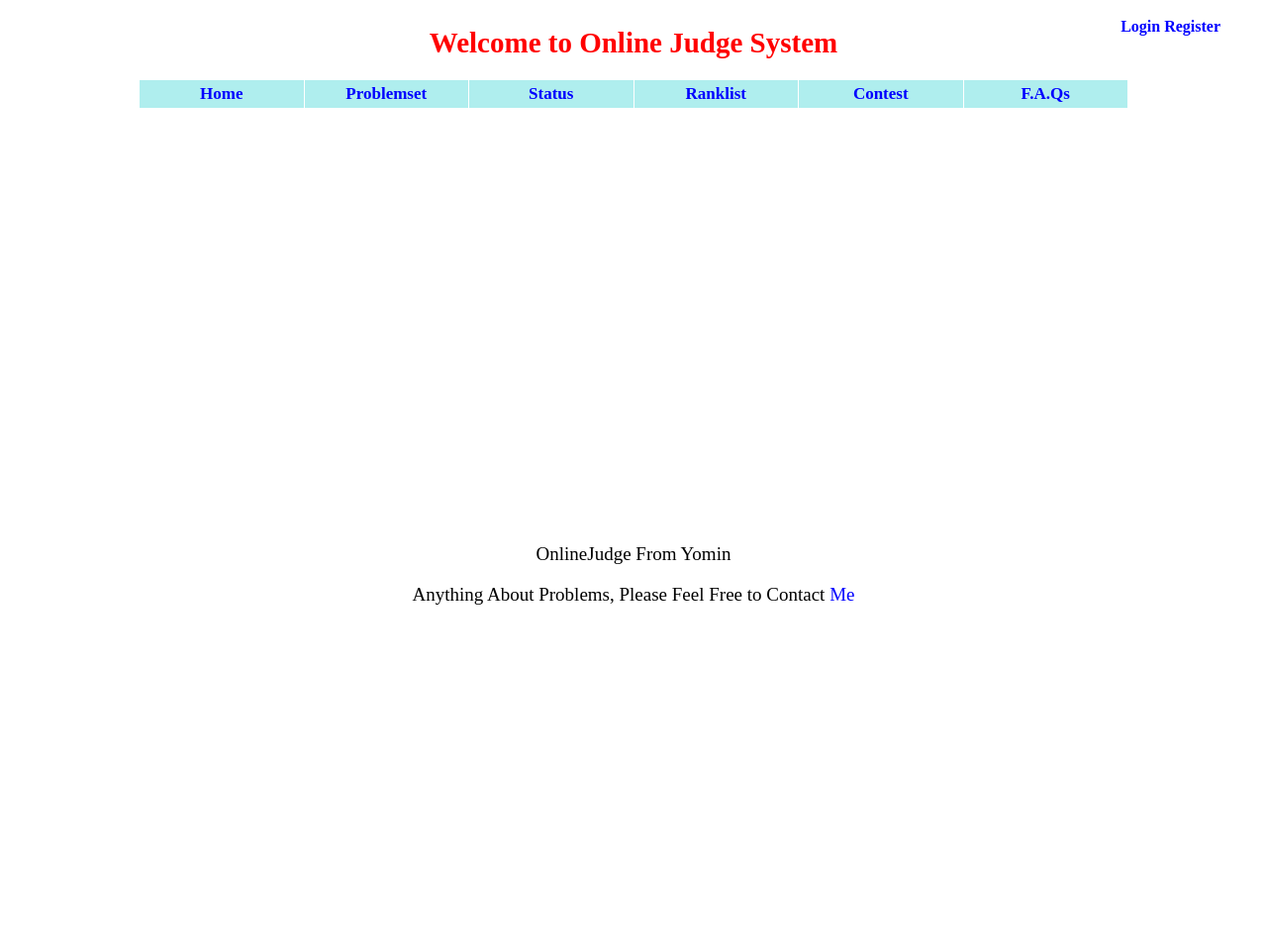
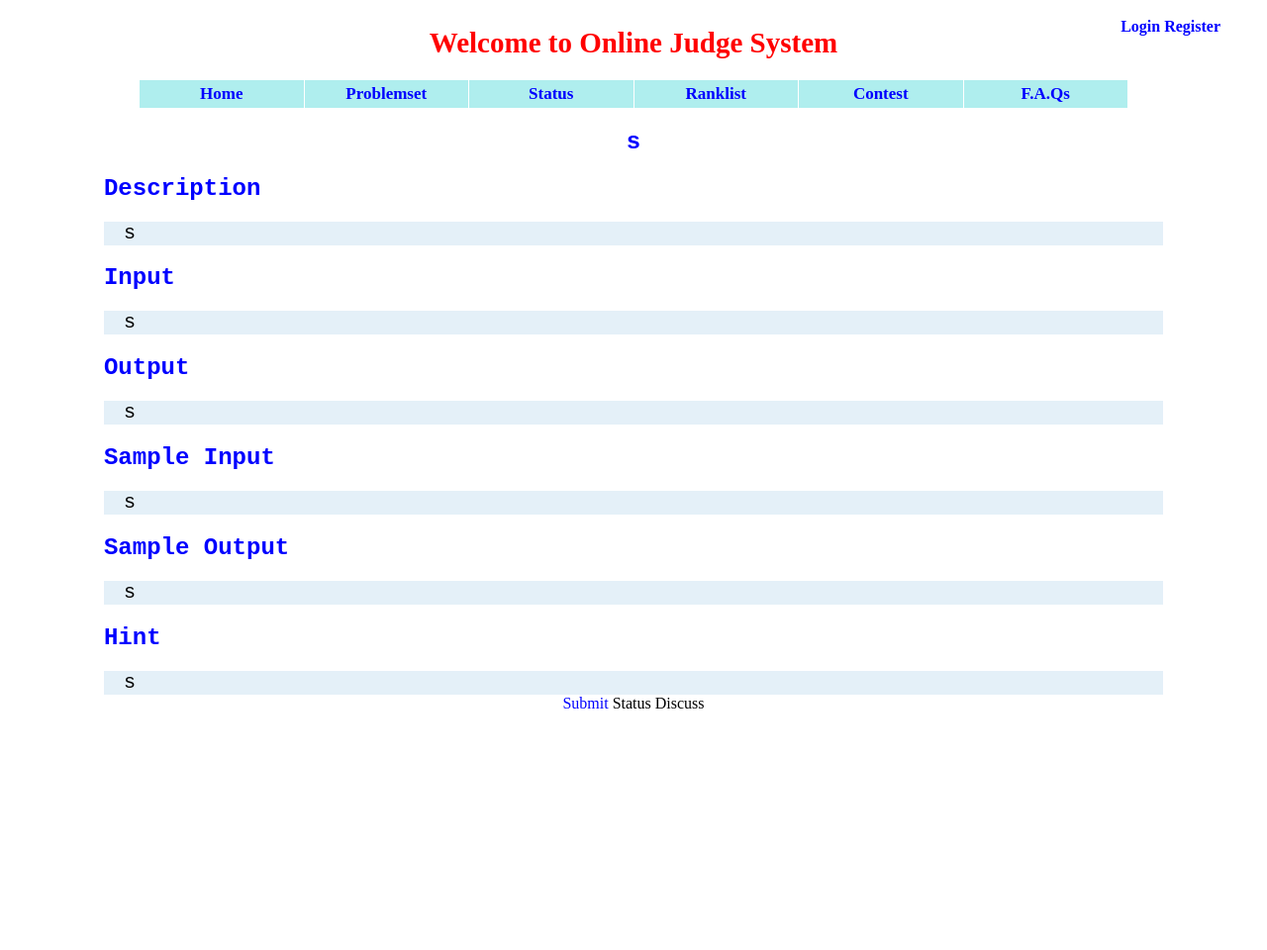
Before and after one commit to RominYue/OnlineJudgeSystem, a Flask app: a page that uses appfile/templates/showproblem.html in a window 1280 px wide. Shown: the top 960 px of the page at 99% size. Before the commit the page ends 611 px from the top, so only its background shows below. Run offline with Flask 2, Linux system fonts and the light colour scheme; data comes from the database, SQL or seed files in the repository.

Commit message:
show specific and concrete problem

```diff
--- a/appfile/static/style.css
+++ b/appfile/static/style.css
@@ -181,3 +181,21 @@ a:hover {
 #ps_submit {
     width: 66px;
 }
+
+#problem {
+    width: 88%;
+    margin: 0 auto;
+    font-family: Courier New,Courier,monospace;
+}
+
+#problem h2 {
+    color: blue;
+}
+
+#problem div {
+    background: #E4F0F8;
+    font-size: 20px;
+    line-height: 24px;
+    height: auto;
+    padding: 0px 20px;
+}
--- a/appfile/templates/problemset.html
+++ b/appfile/templates/problemset.html
@@ -23,7 +23,7 @@
             <tr>
                 <td></td>
                 <td> {{ problem.pid + 1000 }} </td>
-                <td align="left">{{ problem.title }}</td>
+                <td align="left"><a href={{ url_for('show_problem', pid = problem.pid) }}> {{ problem.title }} </a></td>
                 <td>{{ problem.ac_count }}</td>
                 <td>{{ problem.submit_count }}</td>
             </tr>
@@ -31,7 +31,7 @@
             <tr style="background-color:#D7EBFF">
                 <td></td>
                 <td> {{ problem.pid + 1000 }} </td>
-                <td align="left">{{ problem.title }}</td>
+                <td align="left"><a href={{ url_for('show_problem', pid = problem.pid) }}> {{ problem.title }} </a></td>
                 <td>{{ problem.ac_count }}</td>
                 <td>{{ problem.submit_count }}</td>
             </tr>
--- a/appfile/templates/showproblem.html
+++ b/appfile/templates/showproblem.html
@@ -1,3 +1,23 @@
 {% extends "base.html" %}
 {% block content %}
+<div id="problem">
+    <center><h2> {{ problem.title }} </h2></center>
+    <h2> Description </h2>
+    <div> {{ problem.description }} </div>
+    <h2> Input </h2>
+    <div> {{ problem.pinput }} </div>
+    <h2> Output </h2>
+    <div> {{ problem.poutput }} </div>
+    <h2> Sample Input </h2>
+    <div> {{ problem.sinput }} </div>
+    <h2> Sample Output </h2>
+    <div> {{ problem.soutput }} </div>
+    <h2> Hint </h2>
+    <div> {{ problem.hint }} </div>
+</div>
+<center>
+    <a href="/">Submit</a>
+    Status
+    Discuss
+</center>
 {% endblock %}
--- a/appfile/views.py
+++ b/appfile/views.py
@@ -117,7 +117,8 @@ def problemset(page = 1):
 
 @app.route('/showproblem/pid=<int:pid>/')
 def show_problem(pid):
-    return render_template('showproblem.html')
+    problem = Problem.query.get(pid)
+    return render_template('showproblem.html', problem=problem)
 
 @app.route('/admin/')
 @admin_required
```
